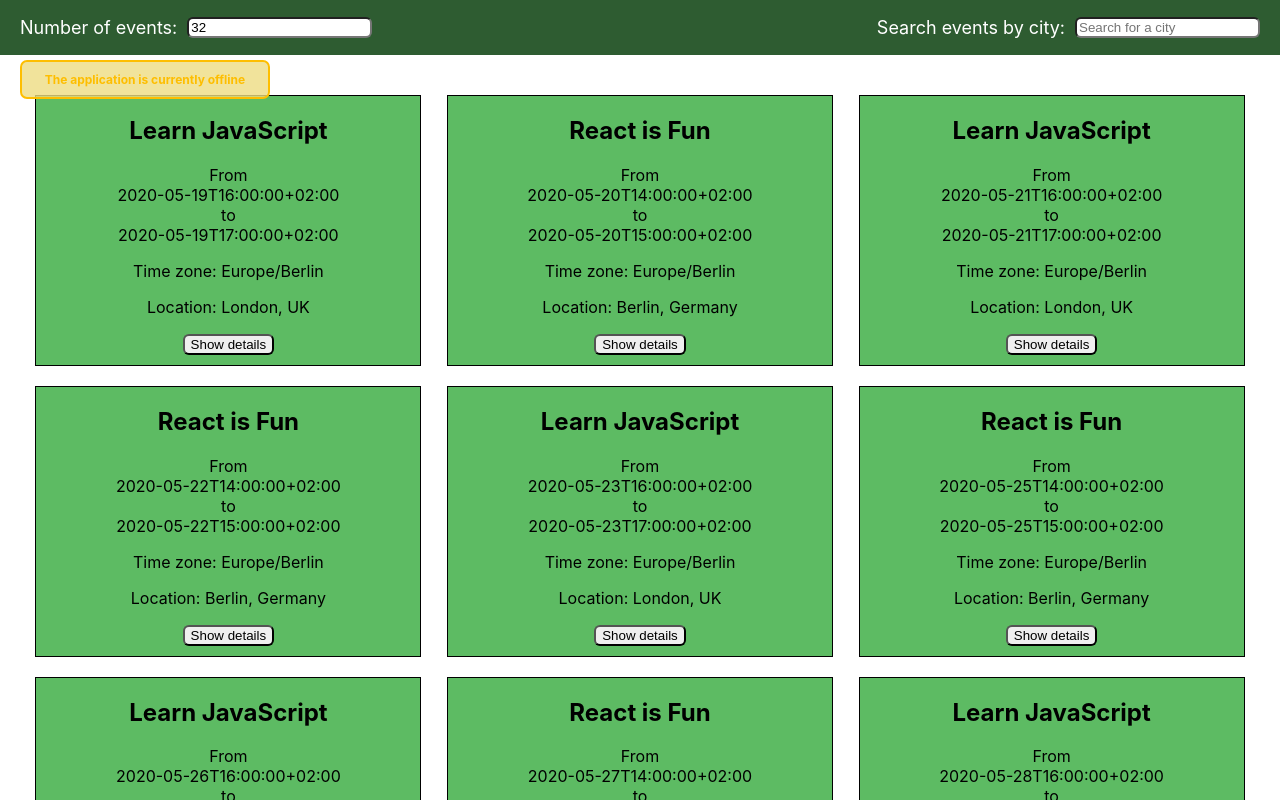
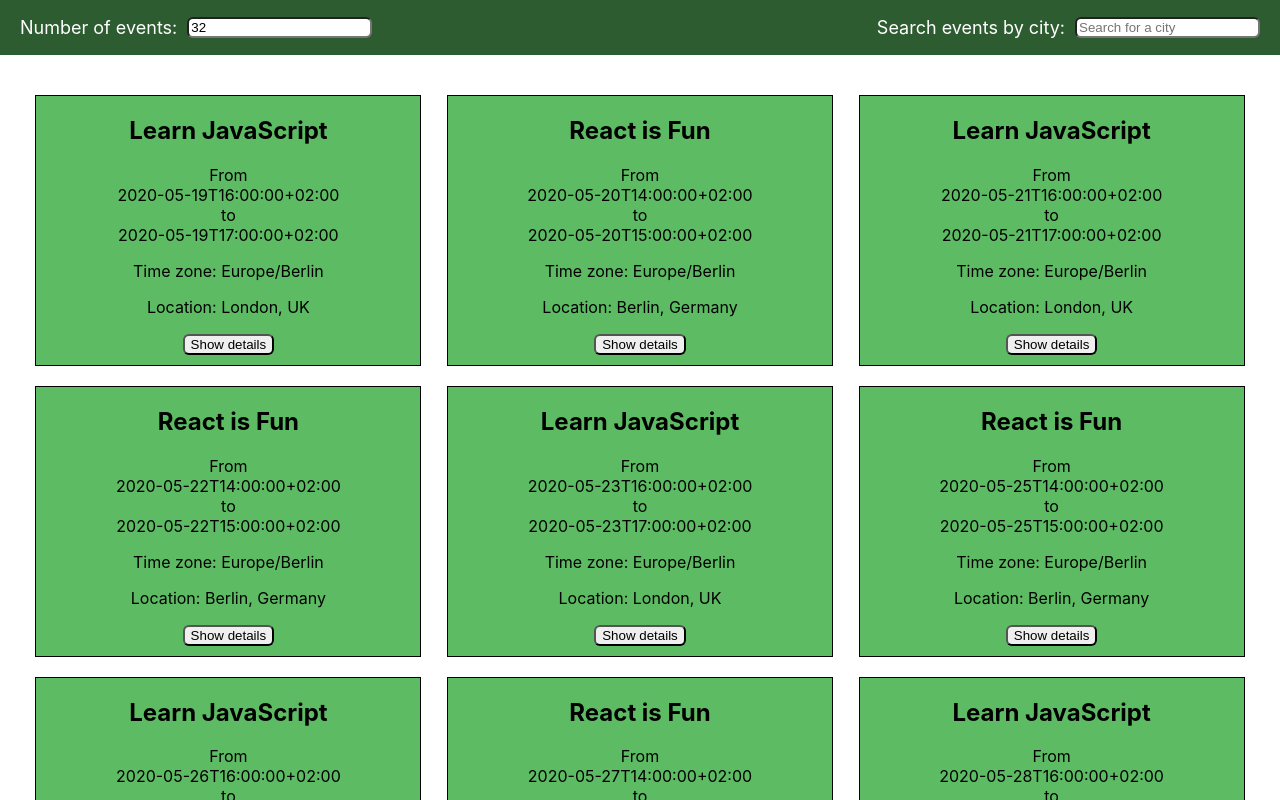
Before and after one commit to Darkpfeffer/meet-app, a React (Create React App) app: page / in a window 1280 px wide. Shown: the top 800 px of the page. Built offline with nearby package versions, Linux system fonts and the light colour scheme; what atatus-spa would draw is missing.

Commit message:
recolored and debugged warning alert

```diff
--- a/src/App.js
+++ b/src/App.js
@@ -36,7 +36,7 @@ export const App = () => {
   }
 
   useEffect(() => {
-    if (navigator.onLine) {
+    if (!navigator.onLine) {
       setWarningAlert("The application is currently offline")
     } else {
       setWarningAlert("")
--- a/src/components/Alert/Alert.js
+++ b/src/components/Alert/Alert.js
@@ -52,7 +52,7 @@ class ErrorAlert extends Alert {
 class WarningAlert extends Alert {
     constructor(props) {
         super(props);
-        this.color = 'rgb(254, 190, 0)'
+        this.color = 'rgb(121, 90, 21)'
         this.bgColor = 'rgba(238, 220, 131, 0.8)'
     }
 }
```
